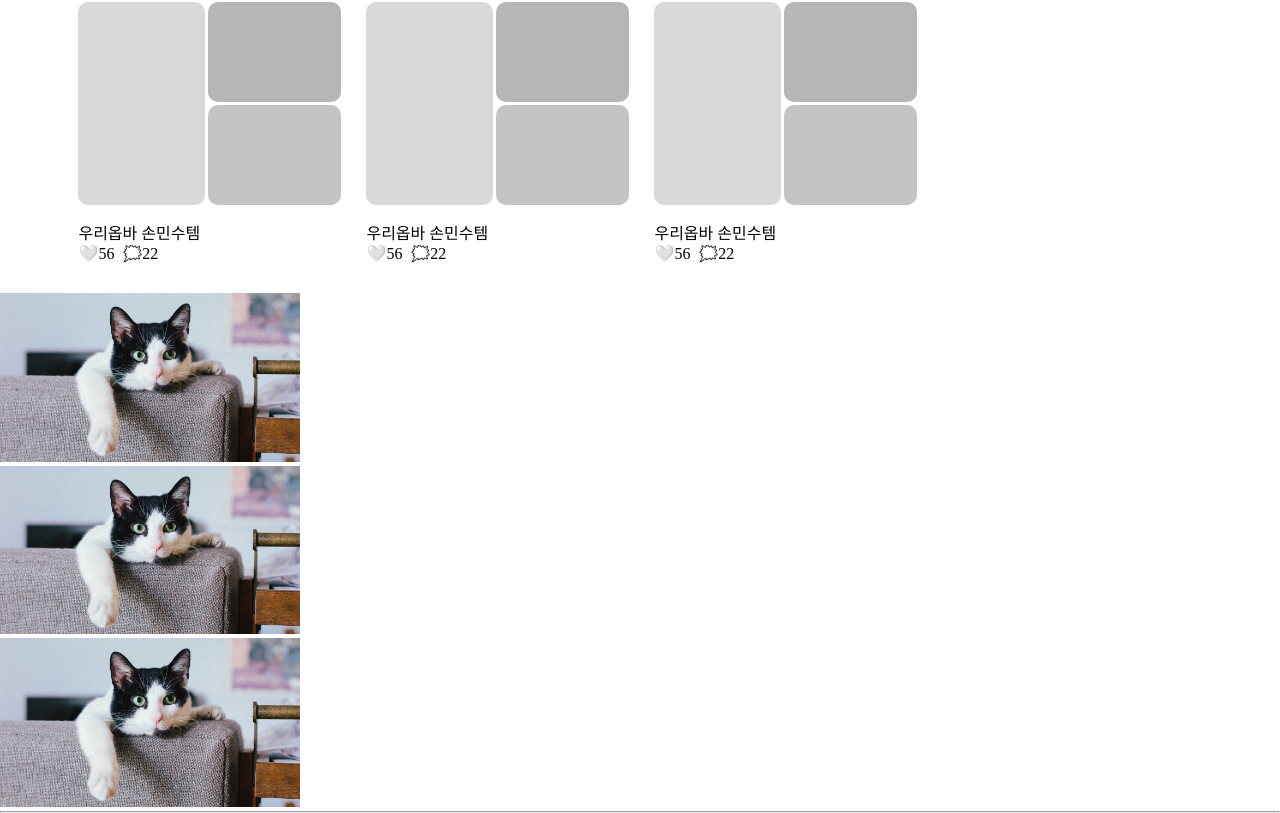
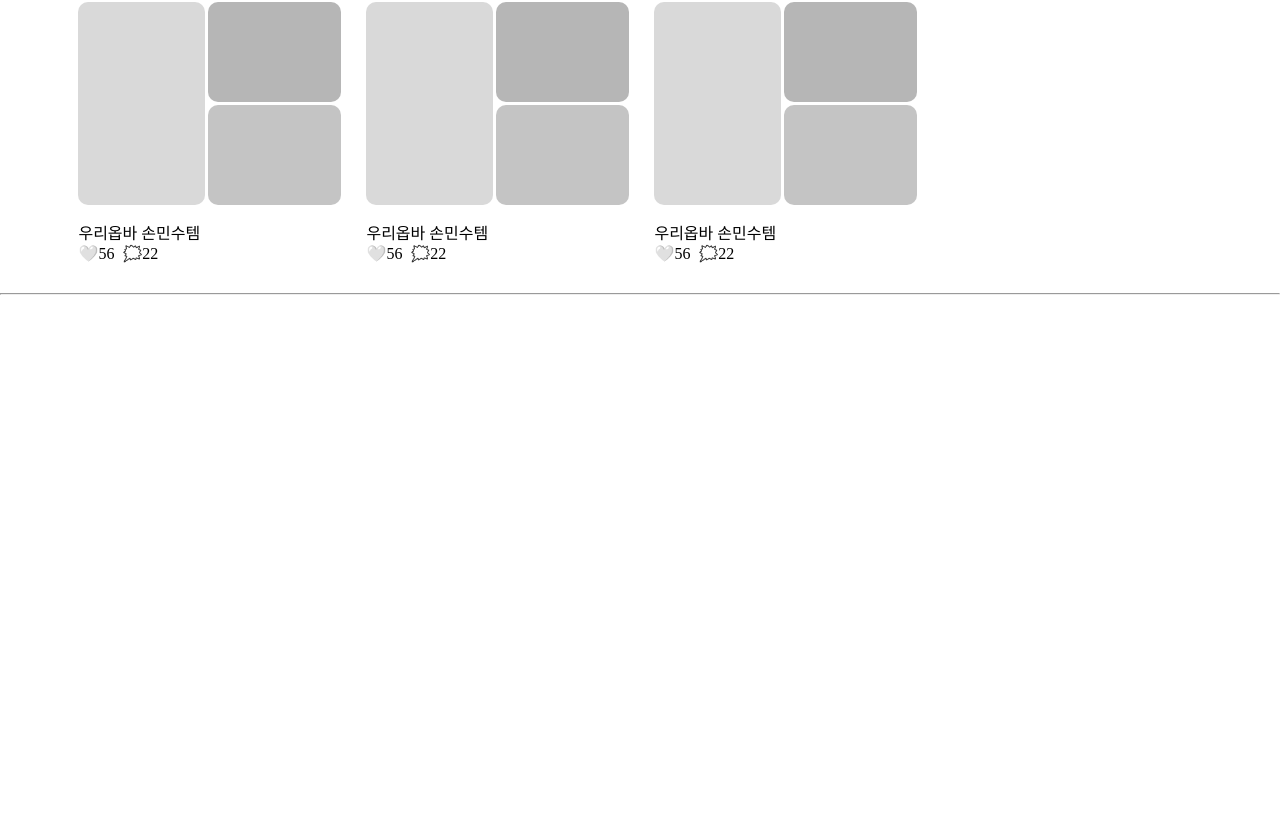
Before and after one commit to qiyana-ratchet/Owner, a React (Create React App) app: page /mypage in a window 1280 px wide. Shown: the part 934-1747 px from the top of the page. After the commit the page ends 1229 px from the top, so only its background shows below. Built offline with nearby package versions, Linux system fonts and the light colour scheme.

Commit message:
page: 예시 코드 삭제

```diff
--- a/src/page/MyPage.js
+++ b/src/page/MyPage.js
@@ -284,7 +284,8 @@ function MyPage() {
                                 🗯️22
                             </div>
                         </div>
-                    </div>                    <div className="wishWrapper">
+                    </div>
+                    <div className="wishWrapper">
                         <div className="wishlist">
                             <div className="mainImage">
                                 <img src={cover1} alt="Image"/>
@@ -309,28 +310,6 @@ function MyPage() {
 
                 </div>
 
-                <div className="testwishlist">
-                    <div className="mainImage imageType">
-                        <div>
-                            <img src={cat} alt="Image"/>
-                        </div>
-                    </div>
-                </div>
-                <div className="testwishlist">
-                    <div className="mainImage imageType">
-                        <div>
-                            <img src={cat} alt="Image"/>
-                        </div>
-                    </div>
-                </div>
-                <div className="testwishlist">
-                    <div className="mainImage imageType">
-                        <div>
-                            <img src={cat} alt="Image"/>
-                        </div>
-                    </div>
-                </div>
-
                 <hr/>
             </div>
 
```
